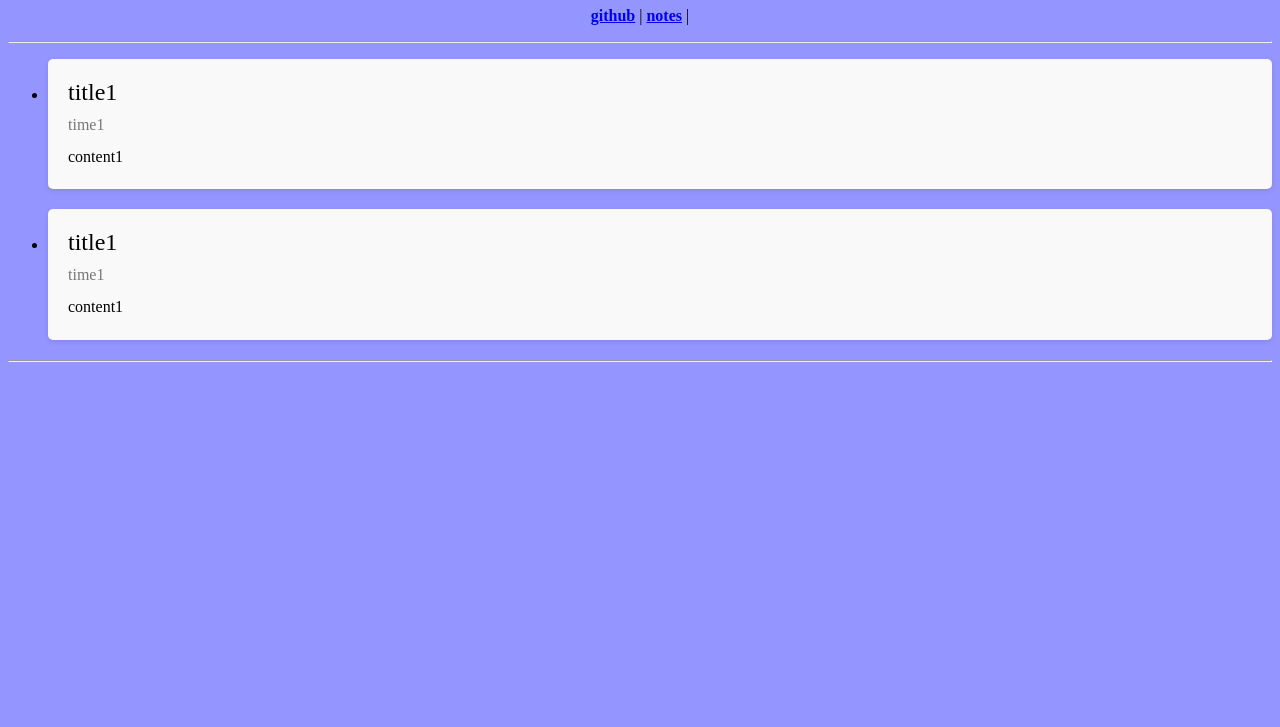
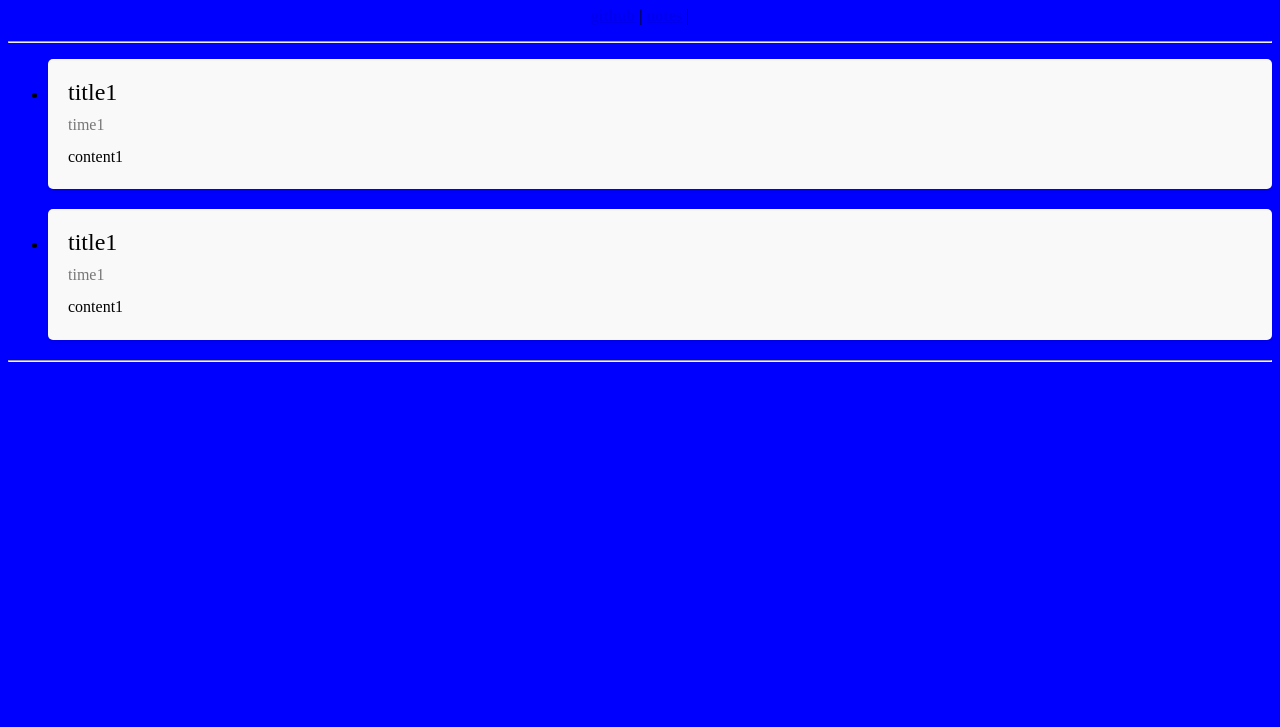
Before and after one commit to rruuaanng/rruuaanng.github.io, a plain HTML site: page index.html in a window 1280 px wide. Shown: the part 73-800 px from the top of the page. Drawn offline with Linux system fonts and the light colour scheme.

Commit message:
index.html

```diff
--- a/index.html
+++ b/index.html
@@ -5,7 +5,7 @@
     <title>RUANG site</title>
     <style>
         body {
-            background-color: rgba(0, 0, 255, 0.416);
+            background-color:blue
         }
         .article-panel {
             background-color: #f9f9f9;
```
